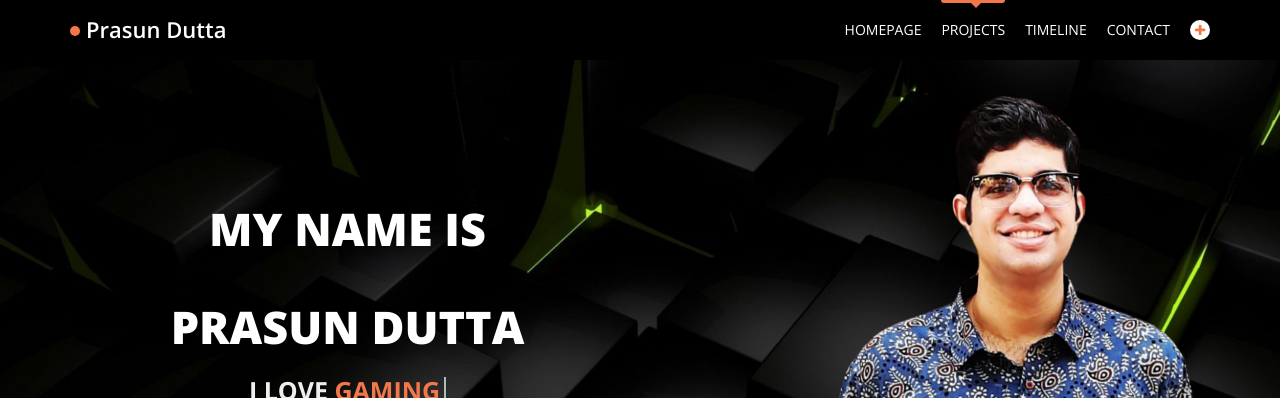
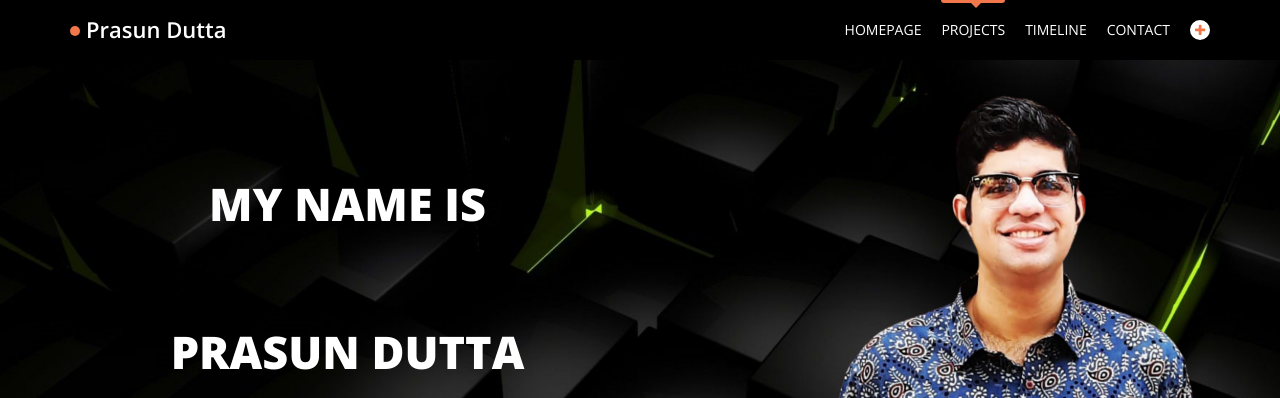
Before and after one commit to PrasunDutta007/Personal-Portfolio, a plain HTML site: page index.html in a window 1280 px wide. Shown: the top 398 px of the page. Drawn offline with nearby package versions, Linux system fonts and the light colour scheme.

Commit message:
Update index.html

```diff
--- a/index.html
+++ b/index.html
@@ -116,7 +116,8 @@
 								<div class="personal-text">
 									<div class="my-info">
 										<h1>My Name Is</h1><br>
-										<p><h1> Prasun Dutta </h1></p>
+										<p><h1> <!--hmm --> </h1></p><br>
+										<h1>Prasun Dutta</h1>
 										<h2 class="cd-headline clip is-full-width">
 										   I Love
 										   <span class="cd-words-wrapper">
```
